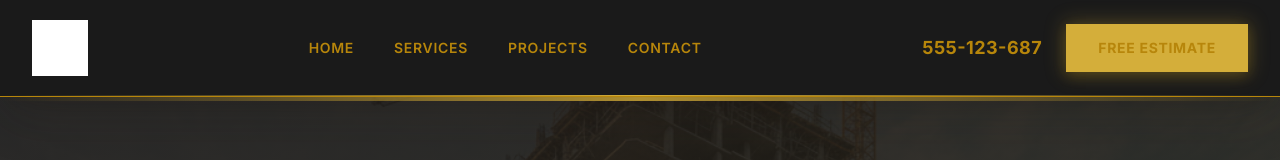
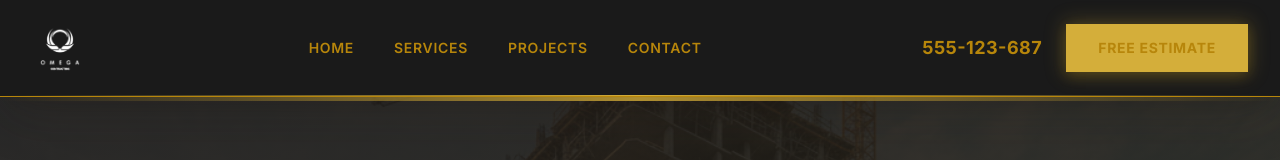
Before and after one commit to TNDIGITALMARK/d6529d64-9dcc-43fd-9e00-6a5da4d239f0, a Next.js app: page / in a window 1280 px wide. Shown: the top 160 px of the page. Built offline with nearby package versions, Linux system fonts and the light colour scheme; no server answers.

Commit message:
Phoenix Agent implementation - https://77e93381c682217fcef0325458269ad5.r2.cloudf...

```diff
--- a/src/components/omega/header/Header.tsx
+++ b/src/components/omega/header/Header.tsx
@@ -18,11 +18,11 @@ export function Header() {
           {/* Logo */}
           <Link href="/" className="flex items-center space-x-3 group">
             <Image
-              src="/generated/omega-logo.png"
-              alt="Omega Contracting"
+              src="/currentImgContext/bryson-payne-logo.png"
+              alt="Bryson Payne"
               width={200}
               height={60}
-              className="h-14 w-auto brightness-0 invert transition-transform group-hover:scale-105"
+              className="h-14 w-auto transition-transform group-hover:scale-105"
             />
           </Link>
 
```
Also changed, not shown: context/images/untitled_design.png (added), public/currentImgContext/bryson-payne-logo.png (added).
